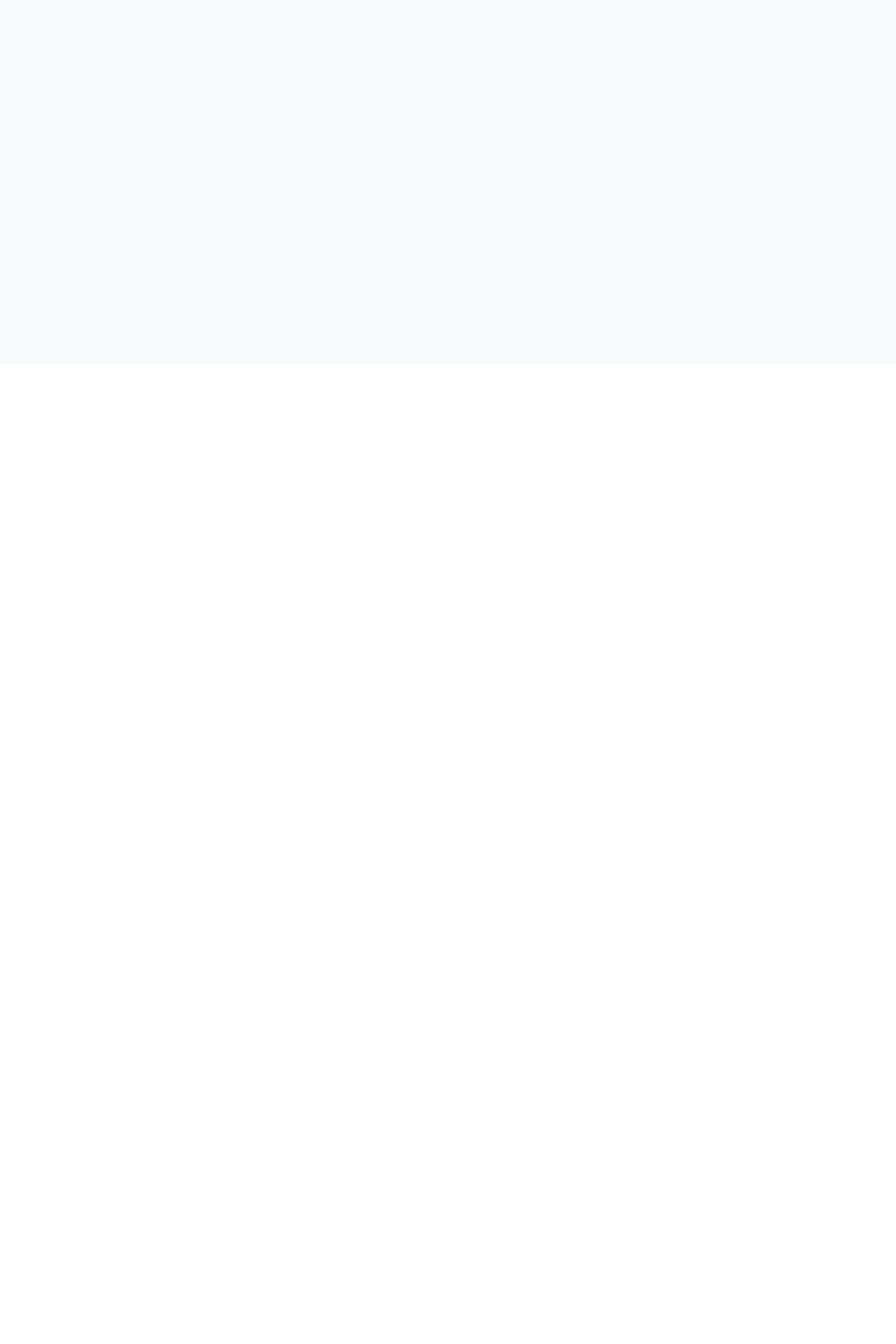
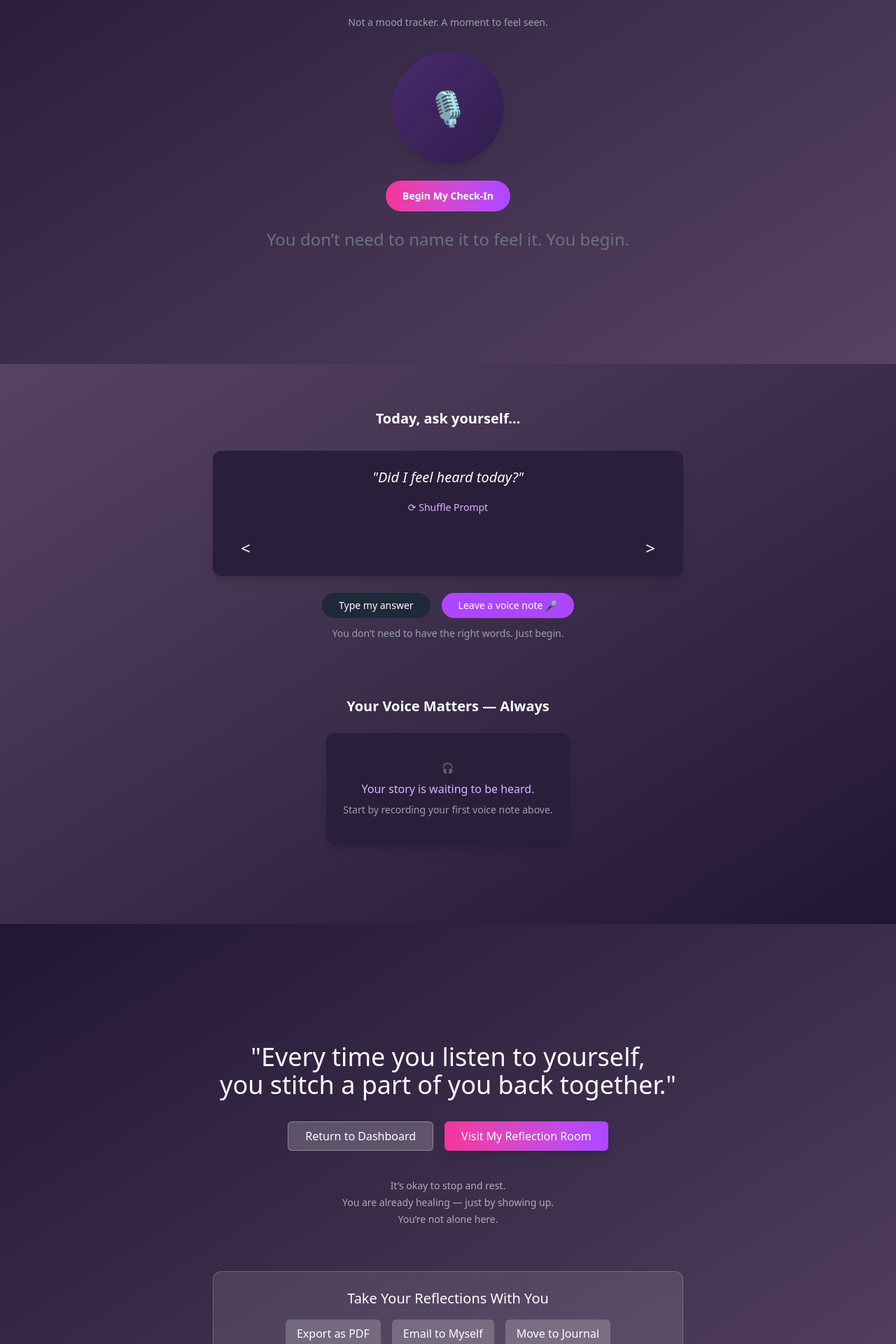
Before and after one commit to Mehhhhull/sakkhi, a React (Vite) app: page /suno-khud-ko in a window 1280 px wide. Shown: the part 280-2200 px from the top of the page at 70% size. Before the commit the page ends 800 px from the top, so only its background shows below. Built offline with nearby package versions, Linux system fonts and the light colour scheme.

Commit message:
Made all the ui part, started working on backend, woahhhhhhh(too much coding ,gone mad)

```diff
--- a/src/Pages/Landing Page/Components/HealingSpaceSection.jsx
+++ b/src/Pages/Landing Page/Components/HealingSpaceSection.jsx
@@ -17,7 +17,7 @@ const features = [
   },
   {
     icon: '👭',
-    title: 'Sisterhood Circles',
+    title: 'Circle Of One',
     subtitle: 'Anonymous support chatrooms',
     description: 'Connect with other mothers who understand your journey, without judgment.',
   },
@@ -29,7 +29,7 @@ const features = [
   },
   {
     icon: '📖',
-    title: 'Library of Loss & Light',
+    title: 'Bharosa Library',
     subtitle: 'Real mom stories (English/Hindi)',
     description: 'Read stories from mothers who’ve walked this path and found their way back to themselves.',
   },
--- /dev/null
+++ b/src/Pages/SunoKhudKo/Components/ReflexionPage.jsx
@@ -0,0 +1,49 @@
+import React from "react";
+
+const ReflectionPage = () => {
+  return (
+    <div
+      className="min-h-screen flex flex-col items-center justify-center px-4 text-center"
+        style={{ background: "linear-gradient(to bottom right, rgb(33,23,52), rgb(87,67,97))" }}
+    >
+      <h1 className="text-white text-2xl sm:text-3xl md:text-4xl max-w-2xl font-light">
+        "Every time you listen to yourself, <br className='hidden sm:inline' /> you stitch a
+        part of you back together."
+      </h1>
+
+      <div className="mt-8 flex gap-4 flex-wrap justify-center">
+        <button className="px-6 py-2 rounded-md bg-white/20 text-white border border-white/30 hover:bg-white/30 transition">
+          Return to Dashboard
+        </button>
+        <button className="px-6 py-2 rounded-md bg-gradient-to-r from-pink-500 to-purple-500 text-white shadow-lg hover:opacity-90 transition">
+          Visit My Reflection Room
+        </button>
+      </div>
+
+      <div className="text-sm text-white/60 mt-10 space-y-1">
+        <p>It’s okay to stop and rest.</p>
+        <p>You are already healing — just by showing up.</p>
+        <p>You’re not alone here.</p>
+      </div>
+
+      <div className="mt-16 w-full max-w-2xl p-4 sm:p-6 bg-white/10 rounded-xl border border-white/20 backdrop-blur">
+        <h2 className="text-white mb-4 text-lg sm:text-xl font-medium">
+          Take Your Reflections With You
+        </h2>
+        <div className="flex flex-wrap gap-4 justify-center">
+          <button className="px-4 py-2 bg-white/20 text-white rounded-md hover:bg-white/30 transition">
+            Export as PDF
+          </button>
+          <button className="px-4 py-2 bg-white/20 text-white rounded-md hover:bg-white/30 transition">
+            Email to Myself
+          </button>
+          <button className="px-4 py-2 bg-white/20 text-white rounded-md hover:bg-white/30 transition">
+            Move to Journal
+          </button>
+        </div>
+      </div>
+    </div>
+  );
+};
+
+export default ReflectionPage;
--- /dev/null
+++ b/src/Pages/SunoKhudKo/Components/SpeakPage.jsx
@@ -0,0 +1,50 @@
+import React from 'react';
+
+const SpeakPage = () => {
+  return (
+    <div
+      className="min-h-screen flex flex-col justify-center items-center text-center px-4"
+      style={{
+        background: "linear-gradient(to bottom right, rgb(33,23,52), rgb(87,67,97))",
+      }}
+    >
+      {/* Headings Start Here */}
+      <h1 className="text-white text-2xl md:text-4xl font-bold leading-snug mb-2 mt-4">
+        Sun lo apni awaaz. <br />
+        <span className="text-pink-300">Khud se milne ka waqt aa gaya hai.</span>
+      </h1>
+
+      {/* Paragraph*/}
+      <p className="text-gray-400 text-xs md:text-sm mt-4 mb-8">
+        Not a mood tracker. A moment to feel seen.
+      </p>
+
+      {/* Circle with mic emoji:Added some animation on hove */}
+      <div
+        className="w-40 h-40 rounded-full
+             bg-gradient-to-br from-[#4c2b70] to-[#301d4c]
+             flex items-center justify-center
+             shadow-lg mb-6
+             hover:scale-110 hover:shadow-purple-500/50
+             transition-all duration-300 ease-in-out
+             animate-pulse hover:animate-none cursor-pointer"
+      >
+        <span className="text-5xl">🎙️</span>
+      </div>
+
+      {/* Button */}
+      <button className="bg-gradient-to-r from-pink-500 to-purple-500 text-white px-6 py-3 rounded-full text-sm font-semibold hover:scale-105 transition">
+        Begin My Check-In
+      </button>
+
+      {/* Bottom text */}
+      <p className="text-2xl text-gray-500 mt-6">
+        You don’t need to name it to feel it. You begin.
+      </p>
+    </div>
+
+
+  );
+}
+
+export default SpeakPage;
--- /dev/null
+++ b/src/Pages/SunoKhudKo/Components/SpeakUp.jsx
@@ -0,0 +1,83 @@
+import React, { useState } from 'react';
+
+// Reusable Card Component that will be used in the SpeakUp component
+// It displays the prompt and has buttons to navigate through prompts
+const PromptCard = ({ prompt, onPrev, onNext, onShuffle }) => (
+  <div className="bg-[#2a1f3a] text-white rounded-xl p-6 shadow-lg w-full max-w-2xl mx-auto text-center space-y-4">
+    <h2 className="text-xl font-light italic">{`"${prompt}"`}</h2>
+    <button onClick={onShuffle} className="text-sm text-purple-300 hover:underline">
+      ⟳ Shuffle Prompt
+    </button>
+    <div className="flex justify-between items-center mt-4">
+      <button onClick={onPrev} className="text-white text-2xl px-4 hover:text-purple-400">{'<'}</button>
+      <button onClick={onNext} className="text-white text-2xl px-4 hover:text-purple-400">{'>'}</button>
+    </div>
+  </div>
+);
+
+// Button Group for better understanding of actions
+// Contains buttons for typing an answer or leaving a voice note
+const ButtonGroup = () => (
+  <div className="mt-6 flex justify-center gap-4">
+    <button className="bg-gray-800 text-white px-6 py-2 rounded-full hover:bg-gray-700 text-sm">
+      Type my answer
+    </button>
+    <button className="bg-purple-500 text-white px-6 py-2 rounded-full hover:bg-purple-600 text-sm">
+      Leave a voice note 🎤
+    </button>
+  </div>
+);
+
+// Section: Your Voice Matters all about that
+const VoiceMattersSection = () => (
+  <section className="text-white text-center mt-20 px-4">
+    <h2 className="text-xl font-semibold mb-6">Your Voice Matters — Always</h2>
+    <div className="bg-[#2a1f3a] rounded-xl py-10 px-6 max-w-3xl mx-auto shadow-lg">
+      <p className="text-sm text-purple-200 tracking-wide mb-2">🎧</p>
+      <p className="text-md text-purple-300 font-light">Your story is waiting to be heard.</p>
+      <p className="text-sm mt-2 text-gray-400">Start by recording your first voice note above.</p>
+    </div>
+  </section>
+);
+
+const SpeakUp = () => {
+  const prompts = [
+    "Did I feel heard today?",
+    "What made me smile today?",
+    "What challenged me emotionally?",
+    "What do I need more of?",
+    "Did I feel loved today?",
+  ];
+  const [index, setIndex] = useState(0);
+
+  const handleNext = () => setIndex((prev) => (prev + 1) % prompts.length);
+  const handlePrev = () => setIndex((prev) => (prev - 1 + prompts.length) % prompts.length);
+  const handleShuffle = () => setIndex(Math.floor(Math.random() * prompts.length));
+
+  return (
+    <div
+      style={{
+        background: "linear-gradient(to bottom right, rgb(87,67,97), rgb(33,23,52))",
+      }}
+      className="min-h-screen flex flex-col items-center py-16 font-sans px-4"
+    >
+
+
+      {/* Section 1 */}
+      <h1 className="text-white text-xl font-semibold mb-8">Today, ask yourself…</h1>
+      <PromptCard
+        prompt={prompts[index]}
+        onPrev={handlePrev}
+        onNext={handleNext}
+        onShuffle={handleShuffle}
+      />
+      <ButtonGroup />
+      <p className="text-sm mt-3 text-gray-400">You don’t need to have the right words. Just begin.</p>
+
+      {/* Section 2 */}
+      <VoiceMattersSection />
+    </div>
+  );
+};
+
+export default SpeakUp;
--- a/src/Pages/SunoKhudKo/SunoKhudKo.jsx
+++ b/src/Pages/SunoKhudKo/SunoKhudKo.jsx
@@ -1,12 +1,15 @@
 import React from 'react'
+import SpeakPage from './Components/SpeakPage'
+import SpeakUp from './Components/SpeakUp'
+import ReflexionPage from './Components/ReflexionPage'
 
 const SunoKhudKo = () => {
   return (
-    <div>
-       <div style={{ marginTop: '80px', color: 'black' }}>
-      Suno khudko
-    </div>
-    </div>
+  <>
+  <SpeakPage/>
+  <SpeakUp/>
+  <ReflexionPage/>
+  </>
   )
 }
 
```
